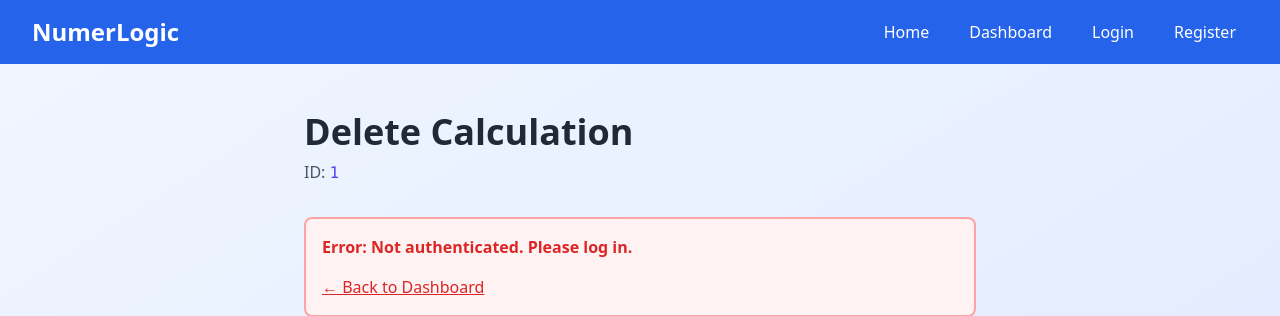
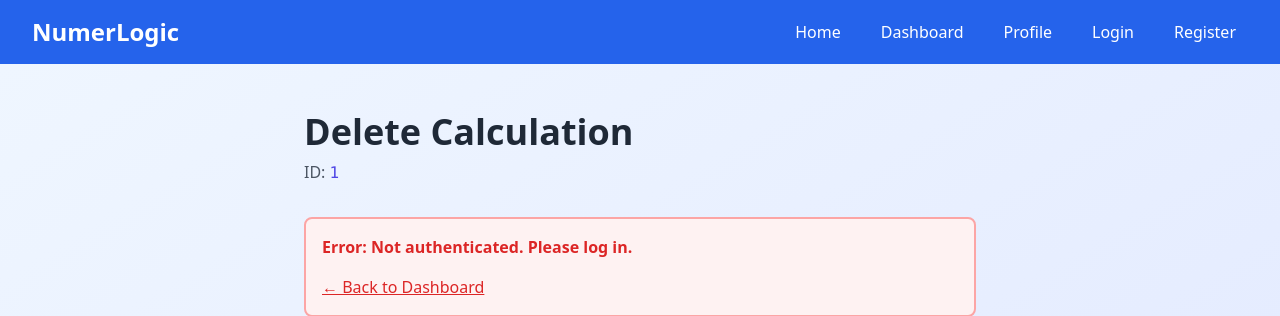
Before and after one commit to Pruthul15/finalproject, a FastAPI app: page /delete-calculation/1 in a window 1280 px wide. Shown: the top 316 px of the page. Run offline with FastAPI, Linux system fonts and the light colour scheme; some libraries are stand-ins or nearby versions.

Commit message:
added link for profile

```diff
--- a/templates/layout.html
+++ b/templates/layout.html
@@ -17,6 +17,7 @@
                 <div class="flex space-x-4">
                     <a href="/" class="hover:bg-blue-700 px-3 py-2 rounded">Home</a>
                     <a href="/dashboard" class="hover:bg-blue-700 px-3 py-2 rounded">Dashboard</a>
+                    <a href="/profile" class="hover:bg-blue-700 px-3 py-2 rounded">Profile</a>
                     <a href="/login" class="hover:bg-blue-700 px-3 py-2 rounded">Login</a>
                     <a href="/register" class="hover:bg-blue-700 px-3 py-2 rounded">Register</a>
                 </div>
```
